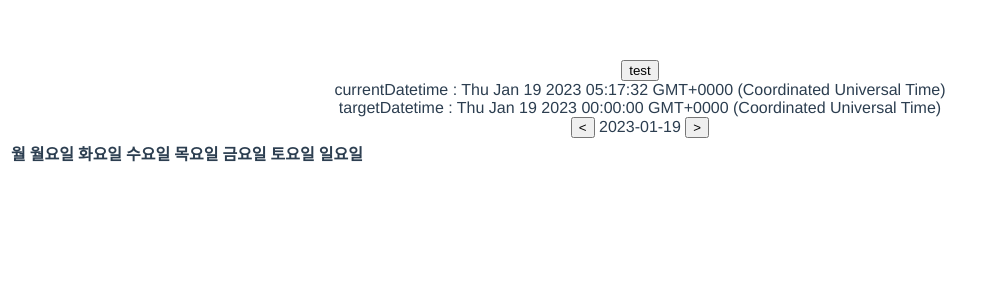
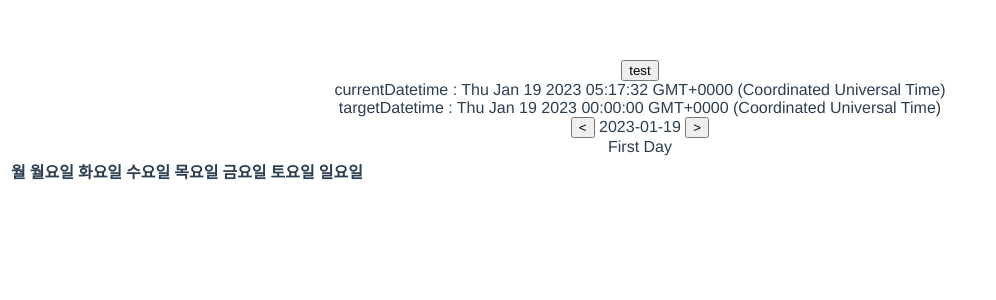
Before and after one commit to ajg1029/VuePractice001, a Vue app in the folder my-project/: page / in a window 1280 px wide. Shown: the top 300 px of the page, without its empty margins (0-996 px from the left). Built offline with nearby package versions, Linux system fonts and the light colour scheme.

Commit message:
radio 버튼 만드는 중

```diff
--- a/my-project/src/components/MyCalendarV4.vue
+++ b/my-project/src/components/MyCalendarV4.vue
@@ -11,6 +11,10 @@
             </div>
         </header>
         <section>
+            <div>
+                <div>First Day</div>
+                <label v-for="option in firstDayOptions" :key="option"
+            </div>
 
         </section>
         <section>
@@ -37,8 +41,11 @@ export default {
             currentDatetime: new Date(), // 실시간 현재 시간
 
             firstDay: null, // 한 주의 시작 요일(1, 2, 3, 4, 5, 6, 0)
+            firstDayOptions: [{ text: '월', value: 1 },{ text: '일', value: 0 },{ text: '토', value: 6 }],
             weekArrangeType: null, // 전체(+0) 또는 과반수(+3)
+            weekArrangeType: [{ text: '과반수', value: +3 }, { text: '전체', value: +0 }],
             weekNumberingType: null, // mw 또는 yw
+            weekNumberingTypeOptions: ['mw', 'yw'],
 
             targetDatetime: null, // 선택 날짜, Date() 객체, 00시00분
 
```
